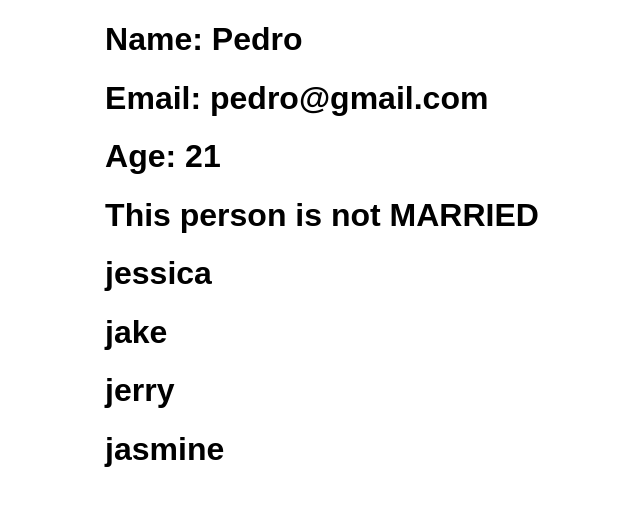
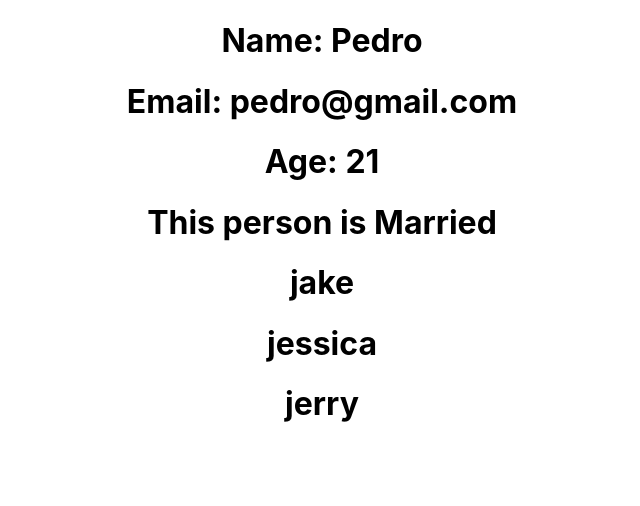
Before and after one commit to MordecaiM24/react-tutorial, a React (Create React App) app: page / in a window 1280 px wide. Shown: the top 506 px of the page, without its empty margins (318-958 px from the left). Built offline with nearby package versions, Linux system fonts and the light colour scheme.

Commit message:
Typescript refactor. First typescript usage

```diff
--- a/src/App.css
+++ b/src/App.css
@@ -1,28 +1,38 @@
 .App {
+  text-align: center;
+}
+
+.App-logo {
+  height: 40vmin;
+  pointer-events: none;
+}
+
+@media (prefers-reduced-motion: no-preference) {
+  .App-logo {
+    animation: App-logo-spin infinite 20s linear;
+  }
+}
+
+.App-header {
+  background-color: #282c34;
+  min-height: 100vh;
   display: flex;
+  flex-direction: column;
   align-items: center;
   justify-content: center;
-  flex-direction: column;
-  width: 100vw;
-  font-family: Arial, Helvetica, sans-serif;
+  font-size: calc(10px + 2vmin);
+  color: white;
 }
 
-.Form {
-  display: flex;
-  align-items: center;
-  justify-content: center;
-  flex-direction: column;
+.App-link {
+  color: #61dafb;
 }
 
-p {
-  color: red;
+@keyframes App-logo-spin {
+  from {
+    transform: rotate(0deg);
+  }
+  to {
+    transform: rotate(360deg);
+  }
 }
-
-body {
-  margin: 0;
-  padding: 0;
-}
-
-input {
-  display: block;
-}
--- a/src/App.js
+++ /dev/null
@@ -1,19 +0,0 @@
-import "./App.css";
-import { Person } from "./Components/Person";
-
-function App() {
-
-  return (
-    <div className="App">
-      <Person
-        name="Pedro"
-        email="pedro@gmail.com"
-        age={21}
-        isMarried={false}
-        friends={["jessica", "jake", "jerry", "jasmine"]}
-      />
-    </div>
-  );
-}
-
-export default App;
--- /dev/null
+++ b/src/App.tsx
@@ -0,0 +1,18 @@
+import './App.css';
+import { Person } from "./components/Person";
+
+function App() {
+  return (
+    <div className="App">
+      <Person
+        name="Pedro"
+        email="pedro@gmail.com"
+        age={21}
+        isMarried={true}
+        friends={["jake","jessica","jerry"]}
+      />
+    </div>
+  );
+}
+
+export default App;
--- a/src/Components/Person.js
+++ /dev/null
@@ -1,24 +0,0 @@
-import PropTypes from "prop-types";
-
-export const Person = (props) => {
-  return (
-    <div>
-      <h1>Name: {props.name}</h1>
-      <h1>Email: {props.email}</h1>
-      <h1>Age: {props.age}</h1>
-      <h1>This person {props.isMarried ? "is" : "is not"} MARRIED</h1>
-
-      {props.friends.map((friend) => (
-        <h1>{friend}</h1>
-      ))}
-    </div>
-  )
-}
-
-Person.propTypes = {
-  name: PropTypes.string,
-  email: PropTypes.string,
-  age: PropTypes.number,
-  isMarried: PropTypes.bool,
-  friends: PropTypes.arrayOf(PropTypes.string)
-}
--- /dev/null
+++ b/src/components/Person.tsx
@@ -0,0 +1,23 @@
+interface Props {
+  name: string;
+  email: string;
+  age: number;
+  isMarried: boolean;
+  friends: string[];
+}
+
+export const Person = (props: Props) => {
+  return (
+
+
+    <div>
+      <h1>Name: {props.name}</h1>
+      <h1>Email: {props.email}</h1>
+      <h1>Age: {props.age}</h1>
+      <h1>This person {props.isMarried ? "is" : "is not"} Married</h1>
+      {props.friends.map((friend:string) =>
+        <h1>{friend}</h1>
+      )}
+    </div>
+  )
+}
--- /dev/null
+++ b/src/index.css
@@ -0,0 +1,13 @@
+body {
+  margin: 0;
+  font-family: -apple-system, BlinkMacSystemFont, 'Segoe UI', 'Roboto', 'Oxygen',
+    'Ubuntu', 'Cantarell', 'Fira Sans', 'Droid Sans', 'Helvetica Neue',
+    sans-serif;
+  -webkit-font-smoothing: antialiased;
+  -moz-osx-font-smoothing: grayscale;
+}
+
+code {
+  font-family: source-code-pro, Menlo, Monaco, Consolas, 'Courier New',
+    monospace;
+}
--- a/src/index.js
+++ /dev/null
@@ -1,14 +0,0 @@
-import React from 'react';
-import ReactDOM from 'react-dom/client';
-import App from './App';
-
-const root = ReactDOM.createRoot(document.getElementById('root'));
-root.render(
-  <React.StrictMode>
-    <App />
-  </React.StrictMode>
-);
-
-// If you want to start measuring performance in your app, pass a function
-// to log results (for example: reportWebVitals(console.log))
-// or send to an analytics endpoint. Learn more: https://bit.ly/CRA-vitals
--- /dev/null
+++ b/src/index.tsx
@@ -0,0 +1,13 @@
+import React from 'react';
+import ReactDOM from 'react-dom/client';
+import './index.css';
+import App from './App';
+
+const root = ReactDOM.createRoot(
+  document.getElementById('root') as HTMLElement
+);
+root.render(
+  <React.StrictMode>
+    <App />
+  </React.StrictMode>
+);
--- /dev/null
+++ b/src/react-app-env.d.ts
@@ -0,0 +1 @@
+/// <reference types="react-scripts" />
```
Also changed, not shown: package.json (+7 -9 lines), tsconfig.json (added, +26 -0 lines), 2 other files (tests, documents, lock files or other folders).
